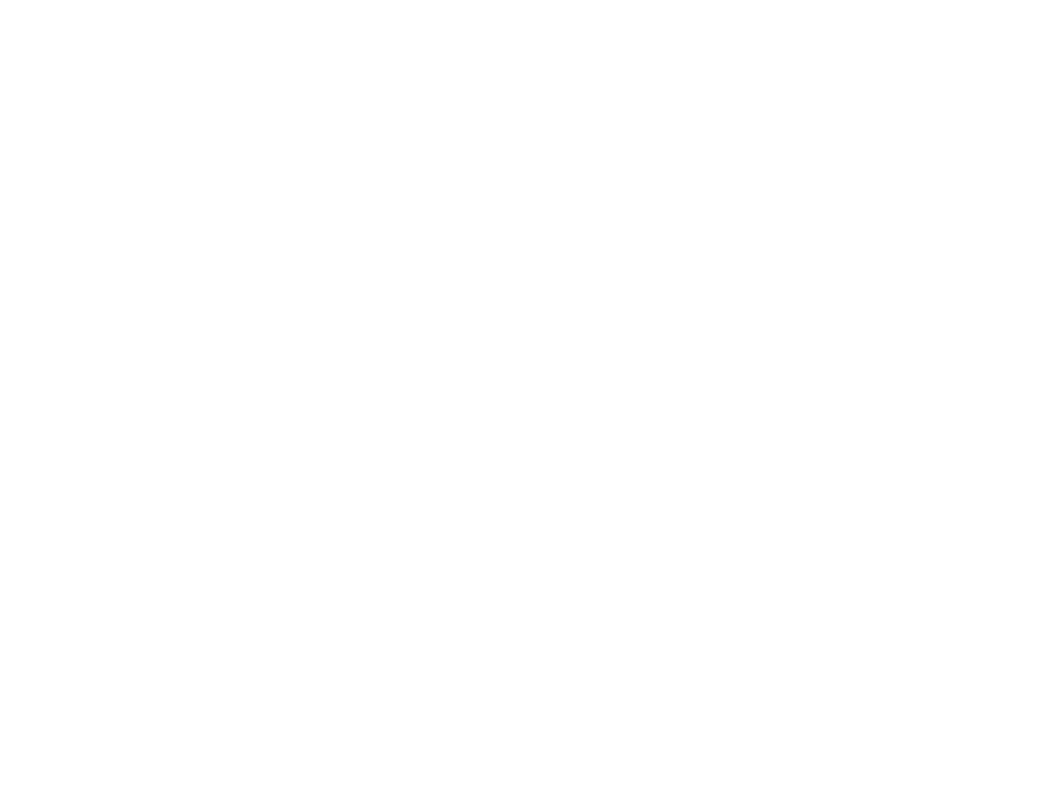
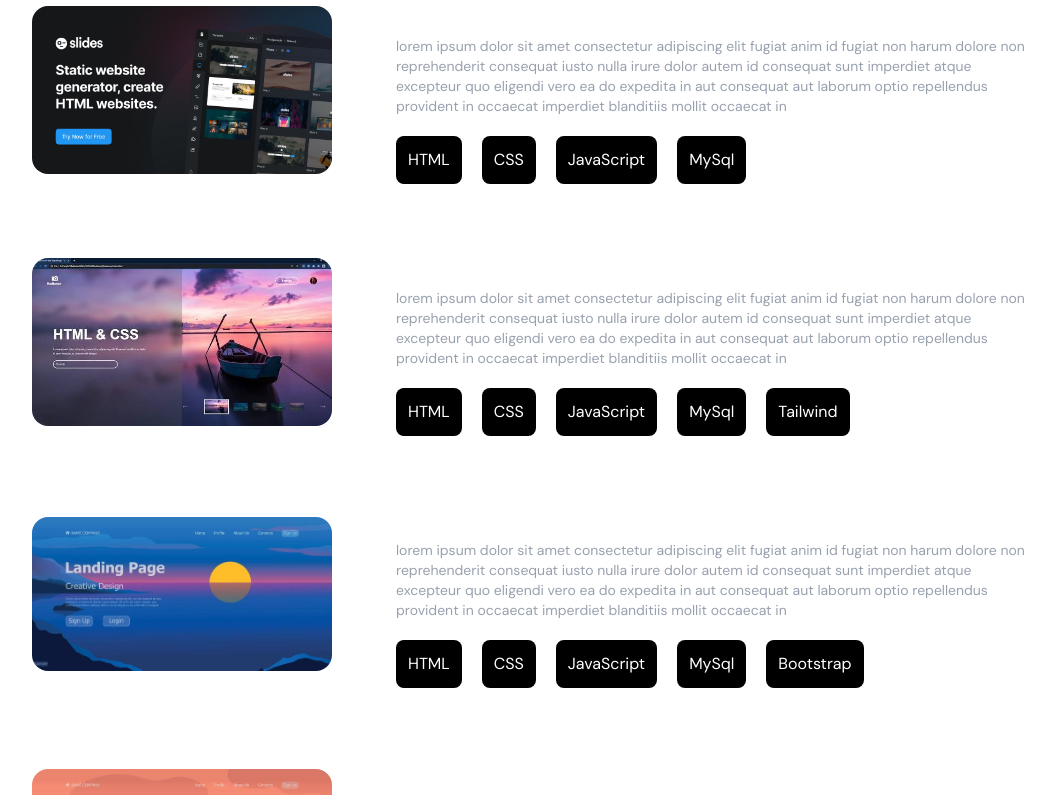
Before and after one commit to JRyan-123/react-port, a React (Vite) app: page / in a window 1280 px wide. Shown: the part 1540-2335 px from the top of the page, without its empty margins (108-1163 px from the left). Before the commit the page ends 1408 px from the top, so only its background shows below. Built offline with nearby package versions, Linux system fonts and the light colour scheme.

Commit message:
feat: implement Projects component with project data and animated reveal

```diff
--- a/src/components/Projects.jsx
+++ b/src/components/Projects.jsx
@@ -1,9 +1,121 @@
+
+import image1 from "../assets/imgs/web1.jpg";
+import image2 from "../assets/imgs/web2.jpg";
+import image3 from "../assets/imgs/web3.jpg";
+import image4 from "../assets/imgs/web4.jpg";
+import image5 from "../assets/imgs/web5.jpg";
+import { motion } from "motion/react";
+
+const projectData = [
+  {
+    image: image1,
+    title: "Slides",
+    description:
+      "lorem ipsum dolor sit amet consectetur adipiscing elit fugiat anim id fugiat non harum dolore non reprehenderit consequat iusto nulla irure dolor autem id consequat sunt imperdiet atque excepteur quo eligendi vero ea do expedita in aut consequat aut laborum optio repellendus provident in occaecat imperdiet blanditiis mollit occaecat in",
+    technologies: ["HTML", "CSS", "JavaScript", "MySql"],
+  },
+  {
+    image: image2,
+    title: "WEBSITE",
+    description:
+      "lorem ipsum dolor sit amet consectetur adipiscing elit fugiat anim id fugiat non harum dolore non reprehenderit consequat iusto nulla irure dolor autem id consequat sunt imperdiet atque excepteur quo eligendi vero ea do expedita in aut consequat aut laborum optio repellendus provident in occaecat imperdiet blanditiis mollit occaecat in",
+    technologies: ["HTML", "CSS", "JavaScript", "MySql", "Tailwind"],
+  },
+  {
+    image: image3,
+    title: "Landing Page",
+    description:
+      "lorem ipsum dolor sit amet consectetur adipiscing elit fugiat anim id fugiat non harum dolore non reprehenderit consequat iusto nulla irure dolor autem id consequat sunt imperdiet atque excepteur quo eligendi vero ea do expedita in aut consequat aut laborum optio repellendus provident in occaecat imperdiet blanditiis mollit occaecat in",
+    technologies: ["HTML", "CSS", "JavaScript", "MySql", "Bootstrap"],
+  },
+  {
+    image: image4,
+    title: "Red Lamding Paagfe",
+    description:
+      "lorem ipsum dolor sit amet consectetur adipiscing elit fugiat anim id fugiat non harum dolore non reprehenderit consequat iusto nulla irure dolor autem id consequat sunt imperdiet atque excepteur quo eligendi vero ea do expedita in aut consequat aut laborum optio repellendus provident in occaecat imperdiet blanditiis mollit occaecat in",
+    technologies: ["HTML", "CSS", "JavaScript", "MySql", "Laravel"],
+  },
+  {
+    image: image5,
+    title: "Natire Landing Page",
+    description:
+      "lorem ipsum dolor sit amet consectetur adipiscing elit fugiat anim id fugiat non harum dolore non reprehenderit consequat iusto nulla irure dolor autem id consequat sunt imperdiet atque excepteur quo eligendi vero ea do expedita in aut consequat aut laborum optio repellendus provident in occaecat imperdiet blanditiis mollit occaecat in",
+    technologies: ["HTML", "CSS", "TypeScript", "MySql", "React"],
+  },
+];
+
+
+
+const ScrollReveal = ({children}) => {
+  return (
+    <motion.div
+    initial={{opacity: 0, y: 100}}
+    whileInView={{opacity:1, y:0}}
+    viewport={{once:true}}
+    transition={{duration:0.5}}
+    >
+        {children}
+    </motion.div>
+  )
+}
+
+
+
+
+
+const ProjectCard = ({ project }) => {
+  return (
+    <ScrollReveal>
+    <div id="projects" className="flex flex-col md:flex-row items-center justify-center gap-8 md:gap-16 scroll-mt-75">
+      <img
+        src={project.image}
+        alt=""
+        className="w-full cursor-pointer rounded-2xl transition-all duration-300 hover:scale-105 md:w-75"
+      />
+
+      <div className="flex flex-col gap-5">
+        <div className="flex flex-col gap-3">
+          <div className="text-xl font-semibold">{project.title}</div>
+          <p className="text-gray-400 text-sm">{project.description}</p>
+        </div>
+
+        <div className="flex flex-wrap gap-5">
+          {project.technologies.map((tech, index) => (
+            <span key={index} className=" rounded-lg bg-black p-3">
+              {tech}
+            </span>
+          ))}
+        </div>
+      </div>
+    </div>
+    </ScrollReveal>
+  );
+};
+
 
 
 const Projects = () => {
   return (
-    <div>Projects</div>
-  )
-}
+    <div
+      id="tech"
+      className="flex min-h-[70vh] w-full flex-col items-center justify-center gap-16 md:gap-32"
+    >
+      <ScrollReveal>
+      <h1 className="text-3xl md:text-5xl font-light text-white">
+        Projects
+      </h1>
+      </ScrollReveal>
 
-export default Projects
+      <div className="flex w-full max-w-250 flex-col gap-16 text-white">
+        {
+          projectData.map((project, index) => (
+            <ProjectCard key={index} project={project} />
+          ))
+        }
+
+      </div>
+    </div>
+  );
+};
+
+export default Projects;
```
